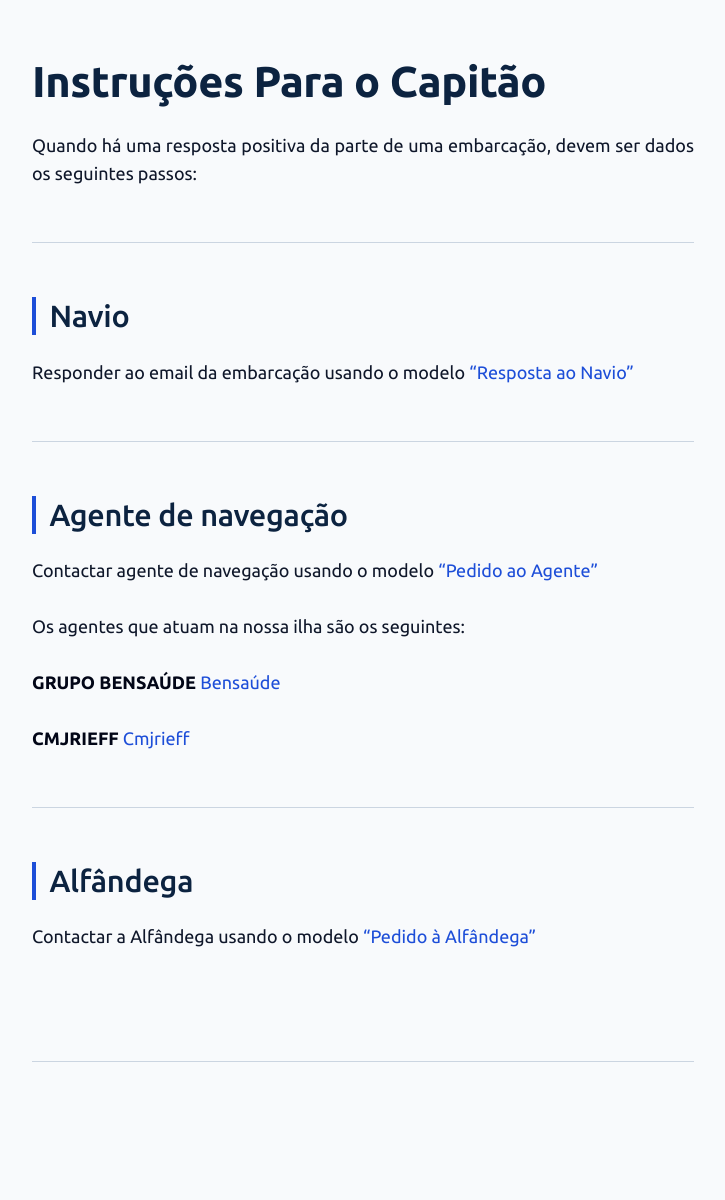
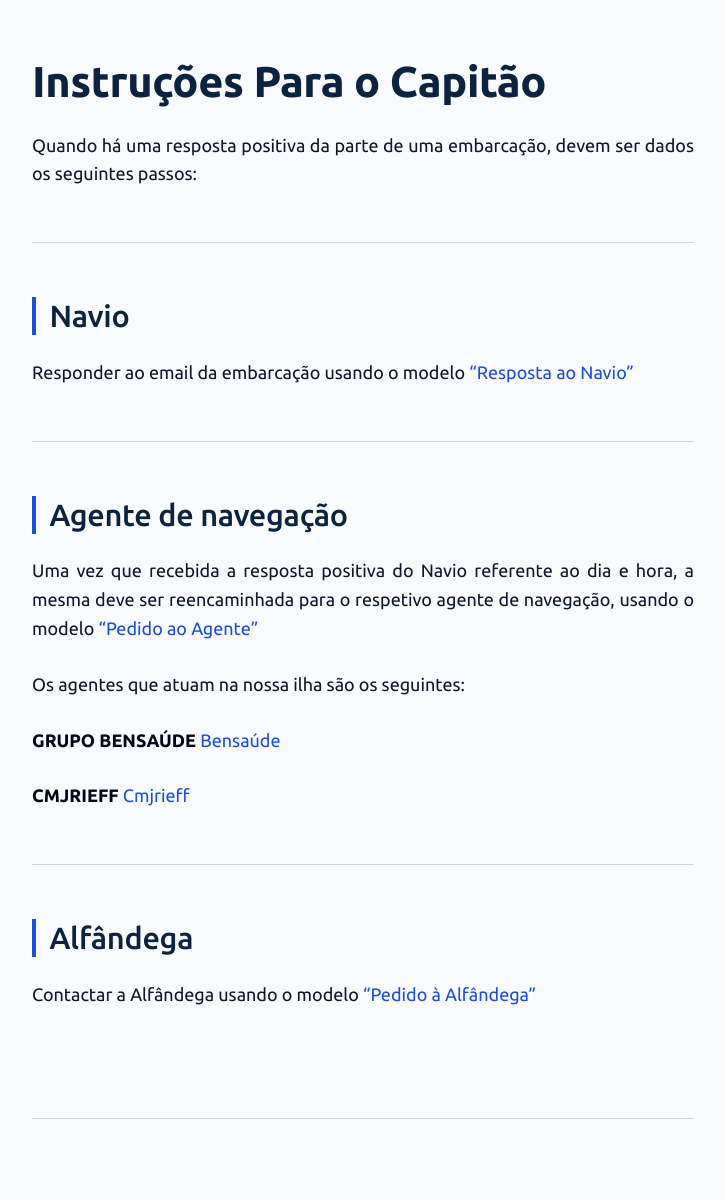
Before and after one commit to tep-pdl/tep-pdl.github.io, a Jekyll site: the page built from secretariado/capitao.md, in a window 1280 px wide. Shown: the whole page, without its empty margins (277-1002 px from the left). Built offline with Jekyll 4.4.1, drawn with Linux system fonts in a browser that asks for light colours; our own code applies the rules of GitHub Pages for plain Markdown files; before the commit the page ends 1143 px from its top, so only the background shows below that.

Commit message:
Update capitao.md

```diff
--- a/secretariado/capitao.md
+++ b/secretariado/capitao.md
@@ -9,7 +9,7 @@ Responder ao email da embarcação usando o modelo ["Resposta ao Navio"](respost
 
 ---
 ## Agente de navegação
-Contactar agente de navegação usando o modelo ["Pedido ao Agente"](pedido-ao-agente)
+Uma vez que recebida a resposta positiva do Navio referente ao dia e hora, a mesma deve ser reencaminhada para o respetivo agente de navegação, usando o modelo ["Pedido ao Agente"](pedido-ao-agente)
 
 Os agentes que atuam na nossa ilha são os seguintes:
 
```
